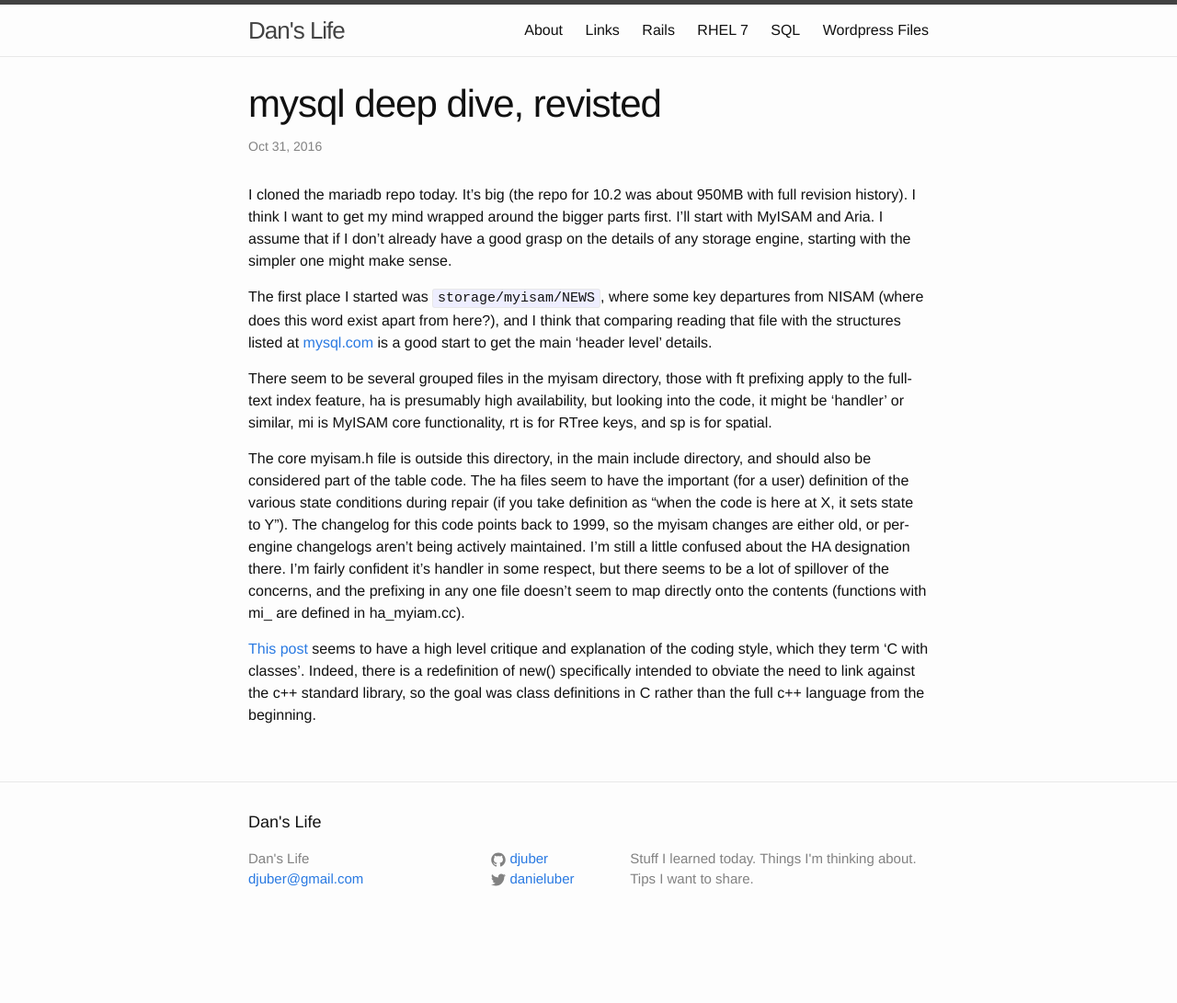
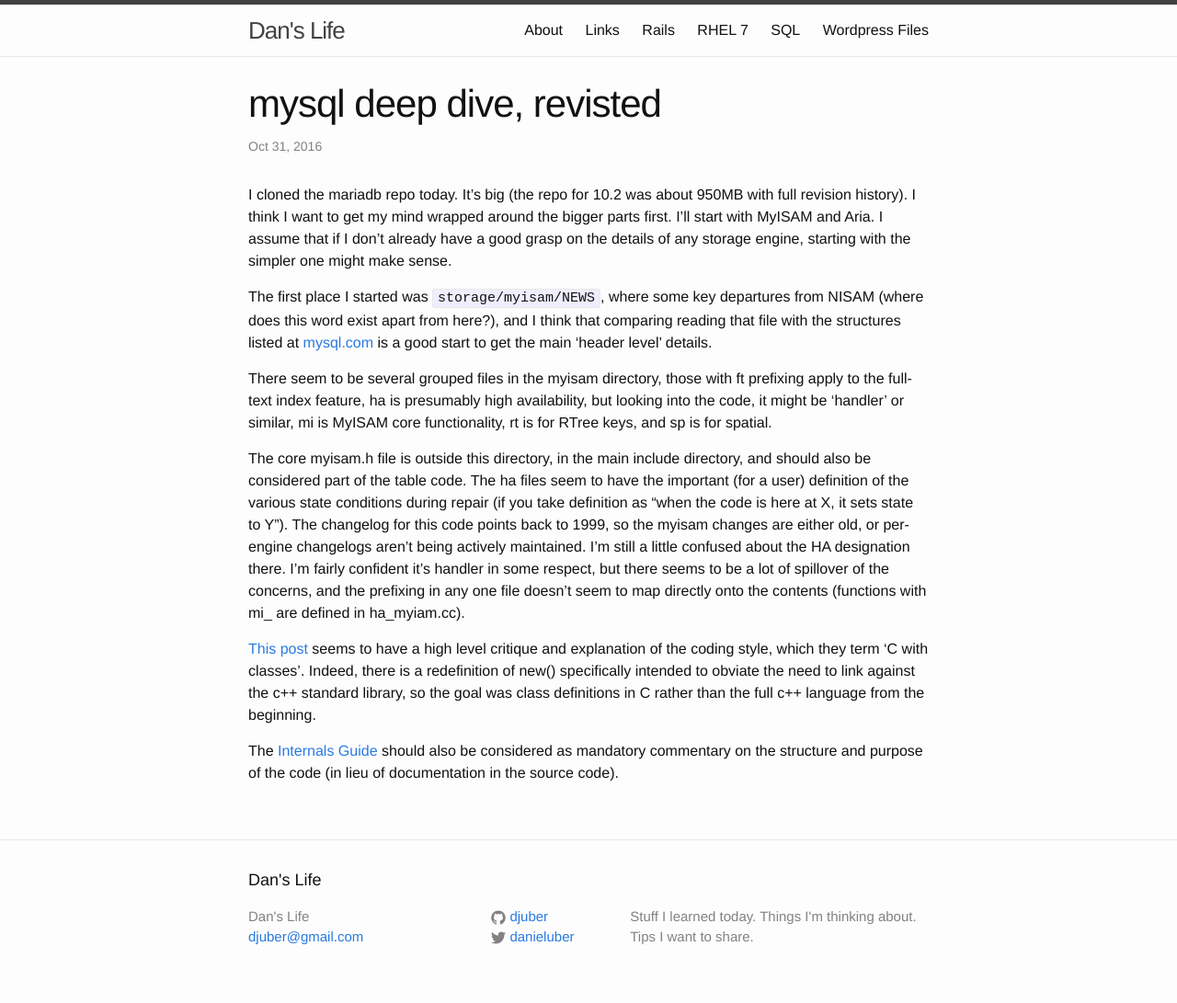
Before and after one commit to djuber/myblog, a Jekyll site: the page built from _posts/2016-10-30-mysql-deep-dive-revisited.markdown, in a window 1280 px wide. Shown: the whole page at 92% size. Built offline with Jekyll 4.4.1, drawn with Linux system fonts in a browser that asks for light colours; before the commit the page ends 1028 px from its top, so only the background shows below that.

Commit message:
automated 2016-10-30-22:39:14

```diff
--- a/_posts/2016-10-30-mysql-deep-dive-revisited.markdown
+++ b/_posts/2016-10-30-mysql-deep-dive-revisited.markdown
@@ -20,3 +20,5 @@ The core myisam.h file is outside this directory, in the main include directory,
 also be considered part of the table code. The ha files seem to have the important (for a user) definition of the various state conditions during repair (if you take definition as "when the code is here at X, it sets state to Y"). The changelog for this code points  back to 1999, so the myisam changes are either old, or per-engine changelogs aren't being actively maintained. I'm still a little confused about the HA designation there. I'm fairly confident it's handler in some respect, but there seems to be a lot of spillover of the concerns, and the prefixing in any one file doesn't seem to map directly onto the contents (functions with mi_ are defined in ha_myiam.cc).
 
 [This post](http://www.codeproject.com/Articles/1107279/Writing-a-MySQL-storage-engine-from-scratch) seems to have a high level critique and explanation of the coding style, which they term 'C with classes'. Indeed, there is a redefinition of new() specifically intended to obviate the need to link against the c++ standard library, so the goal was class definitions in C rather than the full c++ language from the beginning.
+
+The [Internals Guide](https://dev.mysql.com/doc/internals/en/) should also be considered as mandatory commentary on the structure and purpose of the code (in lieu of documentation in the source code).
```
